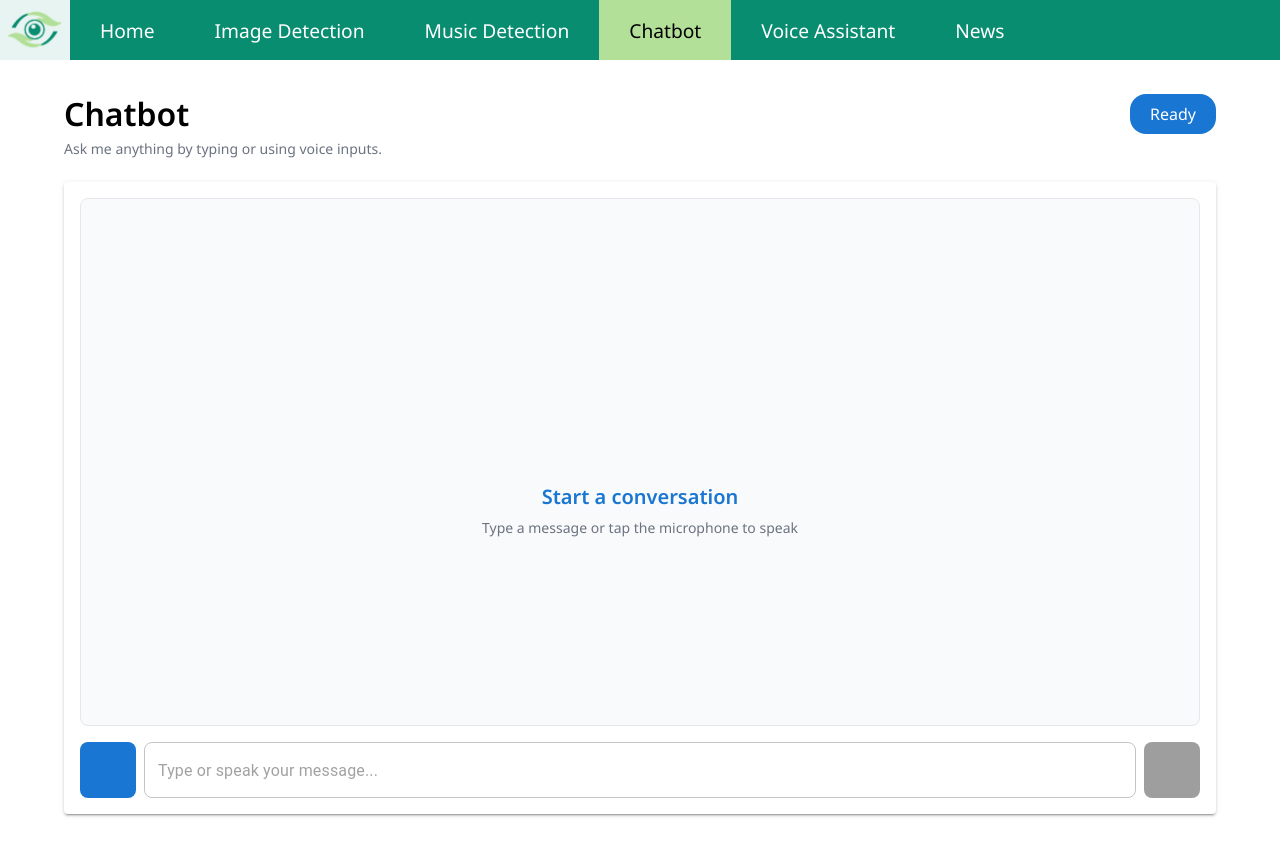
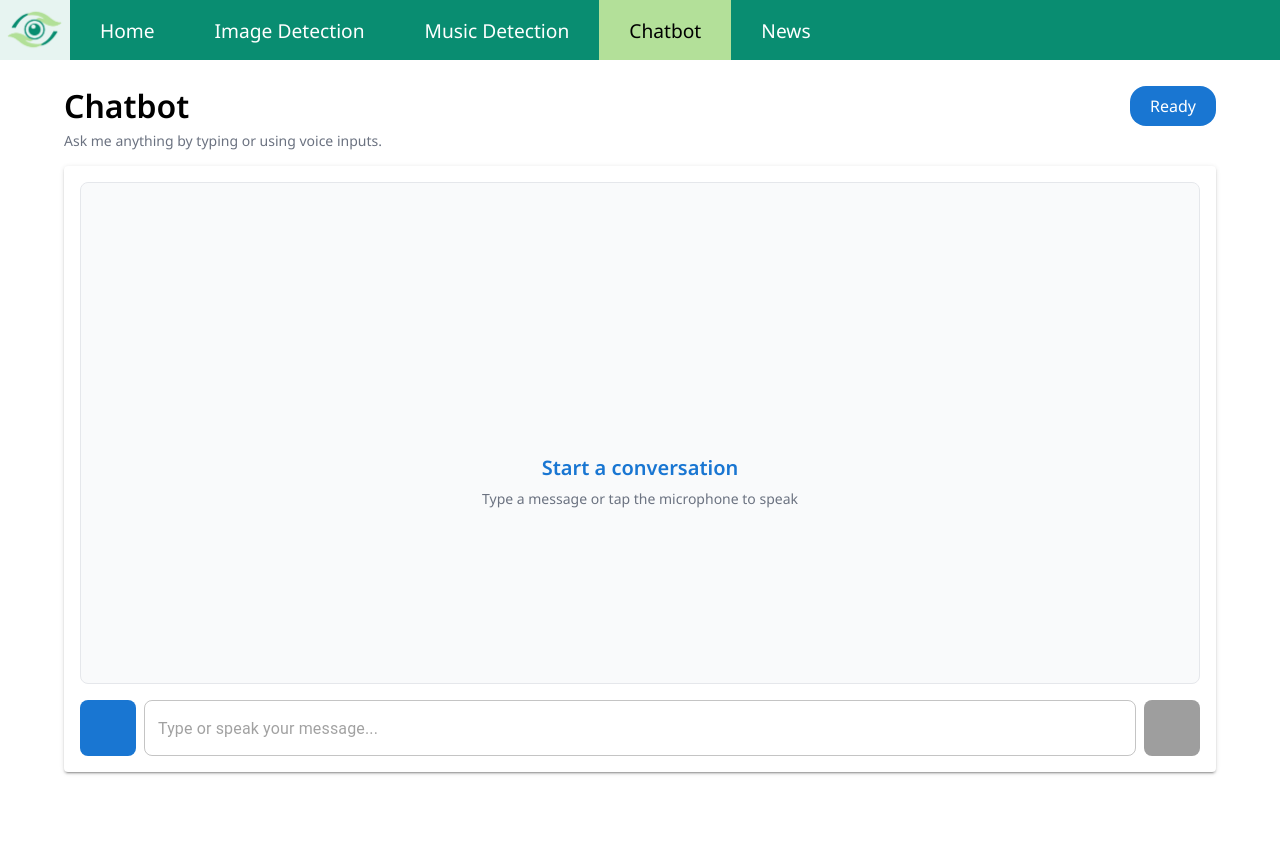
Before and after one commit to VietHungUET/SightTech, a React (Vite) app in the folder frontend/: page /chatbot in a window 1280 px wide. After the commit the page ends 800 px from the top, so only its background shows below. Built offline with nearby package versions, Linux system fonts and the light colour scheme; some icons are missing.

Commit message:
fix: đẩy input chatbot và xóa voice assistance

```diff
--- a/frontend/src/components/MenuBar.jsx
+++ b/frontend/src/components/MenuBar.jsx
@@ -12,7 +12,6 @@ export default function MenuBar() {
             <NavLink to="/image">Image Detection</NavLink>
             <NavLink to="/music">Music Detection</NavLink>
             <NavLink to="/chatbot">Chatbot</NavLink>
-            <NavLink to="/voice">Voice Assistant</NavLink>
             <NavLink to="/news">News</NavLink>
         </nav>
     )
--- a/frontend/src/pages/ChatBot.css
+++ b/frontend/src/pages/ChatBot.css
@@ -1,10 +1,16 @@
 .chatbotContainer {
-    padding: 2rem 1rem;
+    padding: 1.5rem 1rem;
+    height: calc(100vh - 64px); /* Trừ đi chiều cao của navbar/header */
+    display: flex;
+    flex-direction: column;
+    overflow: hidden;
+    box-sizing: border-box;
 }
 
 /* Header section */
 .chatbotHeader {
-    margin-bottom: 1.5rem;
+    margin-bottom: 1rem;
+    flex-shrink: 0;
 }
 
 .chatbotHeaderRow {
@@ -61,7 +67,9 @@
     padding: 1rem;
     display: flex;
     flex-direction: column;
-    height: 600px;
+    flex: 1;
+    min-height: 0; /* Quan trọng để flex child có thể co lại */
+    overflow: hidden;
 }
 
 /* Messages container */
@@ -74,6 +82,7 @@
     border-radius: 0.5rem;
     border: 1px solid #e5e7eb;
     scroll-behavior: smooth;
+    min-height: 0; /* Quan trọng để flex child có thể co lại */
 }
 
 .messagesContainer > * + * {
```
